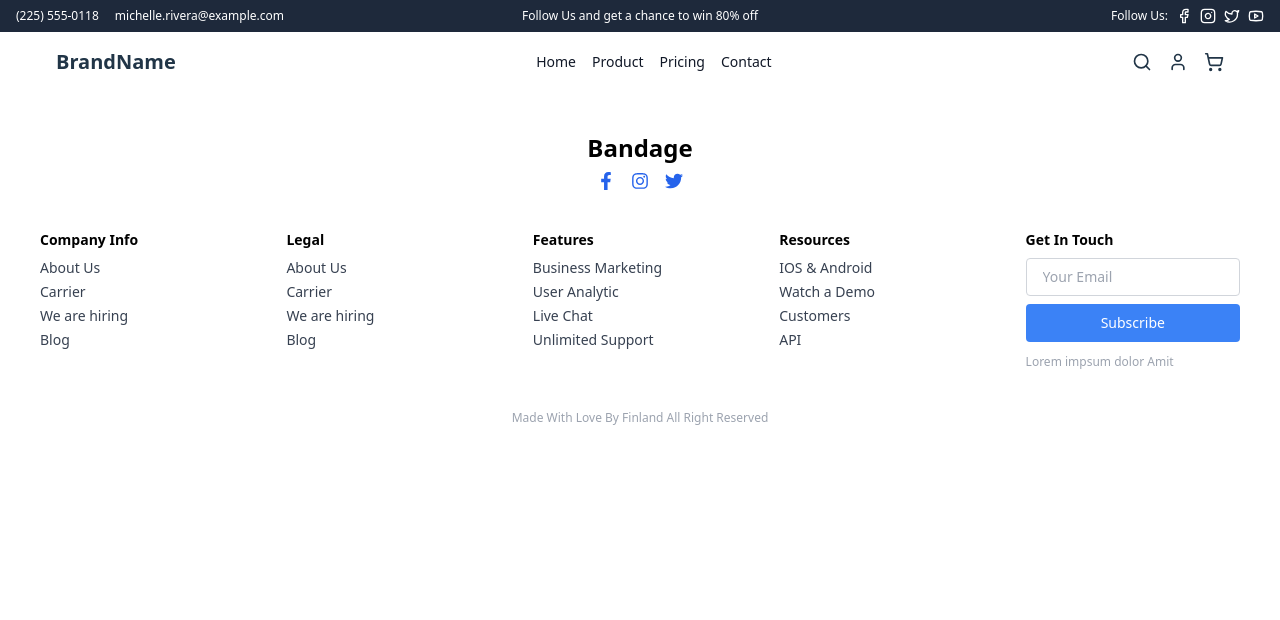
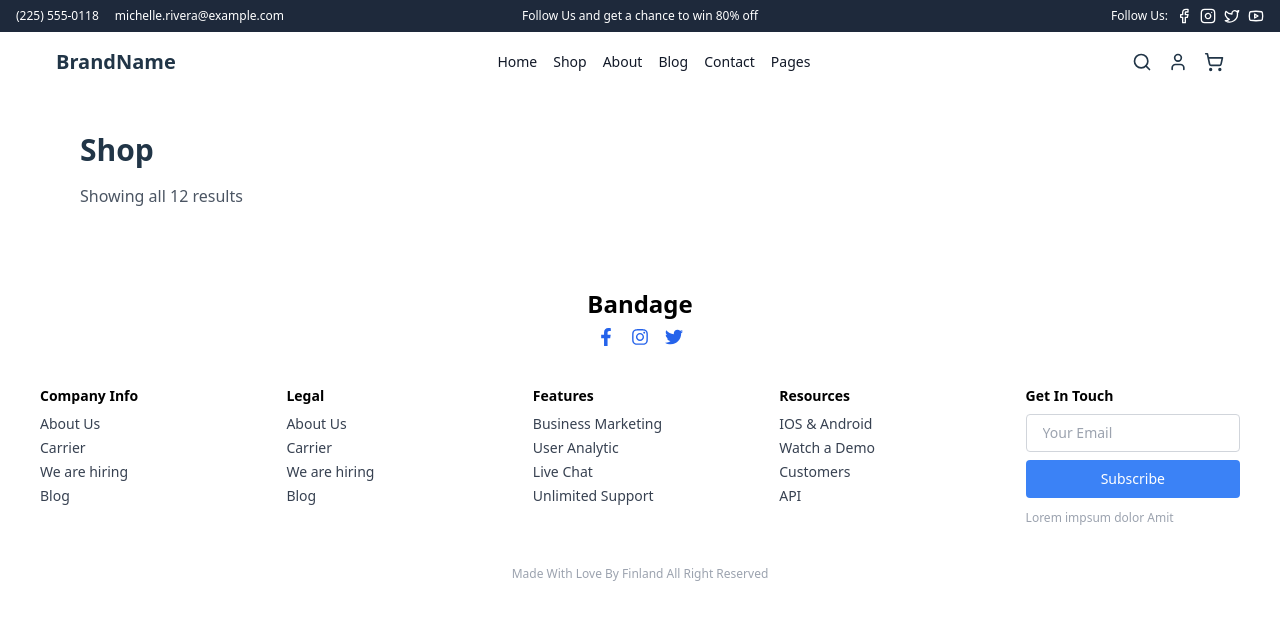
Before and after one commit to GokcenGuldogan/gokcens-ecommerce-project, a React (Vite) app: page /shop in a window 1280 px wide. Shown: the top 620 px of the page. Built offline with nearby package versions, Linux system fonts and the light colour scheme.

Commit message:
t3 baslandi

```diff
--- a/src/App.jsx
+++ b/src/App.jsx
@@ -1,7 +1,8 @@
-import { Routes, Route } from "react-router-dom";
+import { BrowserRouter as Router, Routes, Route } from "react-router-dom";
 import Header from "./layout/Header";
 import Footer from "./layout/Footer";
 import HomePage from "./pages/HomePage";
+import ShopPage from "./pages/ShopPage";
 
 export default function App() {
   return (
@@ -10,6 +11,8 @@ export default function App() {
 
       <Routes>
         <Route path="/" element={<HomePage />} />
+        <Route path="/shop" element={<ShopPage />} />
+
       </Routes>
 
       <Footer />
--- a/src/layout/Header.jsx
+++ b/src/layout/Header.jsx
@@ -33,13 +33,59 @@ export default function Header() {
           {/* Logo */}
           <div className="text-xl font-bold text-center md:text-left">BrandName</div>
 
-          {/* Menü */}
-          <nav className="mt-4 md:mt-0 flex flex-col md:flex-row justify-center items-center gap-4 text-sm text-gray-900 font-medium">
-  <Link to="/" className="text-gray-900">Home</Link>
-  <Link to="/product" className="text-gray-900">Product</Link>
-  <Link to="/pricing" className="text-gray-900">Pricing</Link>
-  <Link to="/contact" className="text-gray-900">Contact</Link>
+
+          {/* MENÜLER */}
+
+{/* Desktop Menüsü */}
+<nav className="hidden md:flex flex-row justify-center items-center gap-4 text-sm font-medium">
+  <Link to="/HomePage" className="text-gray-900 visited:text-gray-900 hover:text-[#38CB89] transition">Home</Link>
+  <div className="relative group">
+  <Link
+    to="/shop"
+    className="text-gray-900 visited:text-gray-900 hover:text-[#38CB89] transition"
+  >
+    Shop
+  </Link>
+
+  {/* Açılır kutu */}
+  <div className="absolute left-1/2 -translate-x-1/2 top-full mt-3 w-[520px] bg-white shadow-xl rounded-lg hidden group-hover:flex p-6 gap-6 z-30">
+    {/* Sütun 1 */}
+    <div className="flex flex-col gap-2 text-sm text-gray-800">
+      <span className="font-semibold">Kadin</span>
+      <span className="hover:text-[#38CB89] cursor-pointer">Bags</span>
+      <span className="hover:text-[#38CB89] cursor-pointer">Belts</span>
+      <span className="hover:text-[#38CB89] cursor-pointer">Cosmetic</span>
+      <span className="hover:text-[#38CB89] cursor-pointer">Bags</span>
+      <span className="hover:text-[#38CB89] cursor-pointer">Hats</span>
+    </div>
+    {/* Sütun 2 */}
+    <div className="flex flex-col gap-2 text-sm text-gray-800">
+      <span className="font-semibold">Erkek</span>
+      <span className="hover:text-[#38CB89] cursor-pointer">Bags</span>
+      <span className="hover:text-[#38CB89] cursor-pointer">Belts</span>
+      <span className="hover:text-[#38CB89] cursor-pointer">Cosmetics</span>
+      <span className="hover:text-[#38CB89] cursor-pointer">Bags</span>
+      <span className="hover:text-[#38CB89] cursor-pointer">Hats</span>
+    </div>
+  </div>
+</div>
+
+
+  <Link to="/about" className="text-gray-900 visited:text-gray-900 hover:text-[#38CB89] transition">About</Link>
+  <Link to="/blog" className="text-gray-900 visited:text-gray-900 hover:text-[#38CB89] transition">Blog</Link>
+  <Link to="/contact" className="text-gray-900 visited:text-gray-900 hover:text-[#38CB89] transition">Contact</Link>
+  <Link to="/pages" className="text-gray-900 visited:text-gray-900 hover:text-[#38CB89] transition">Pages</Link>
 </nav>
+
+
+{/* Mobile Menüsü */}
+<nav className="flex flex-col md:hidden justify-center items-center gap-2 text-sm font-medium mt-4">
+  <Link to="/home" className="text-gray-900 visited:text-gray-900 hover:text-[#38CB89] transition">Home</Link>
+  <Link to="/product" className="text-gray-900 visited:text-gray-900 hover:text-[#38CB89] transition">Product</Link>
+  <Link to="/pricing" className="text-gray-900 visited:text-gray-900 hover:text-[#38CB89] transition">Pricing</Link>
+  <Link to="/contact" className="text-gray-900 visited:text-gray-900 hover:text-[#38CB89] transition">Contact</Link>
+</nav>
+
 
 
           {/* İkonlar */}
--- /dev/null
+++ b/src/pages/ShopPage.jsx
@@ -0,0 +1,9 @@
+export default function ShopPage() {
+  return (
+    <div className="max-w-[1200px] mx-auto px-6 md:px-10 py-10">
+      <h1 className="text-3xl font-bold mb-4">Shop</h1>
+      <p className="text-gray-600">Showing all 12 results</p>
+      {/* Buraya figmadan aldığın resimler ve ürün kartları eklenecek */}
+    </div>
+  );
+}
```
